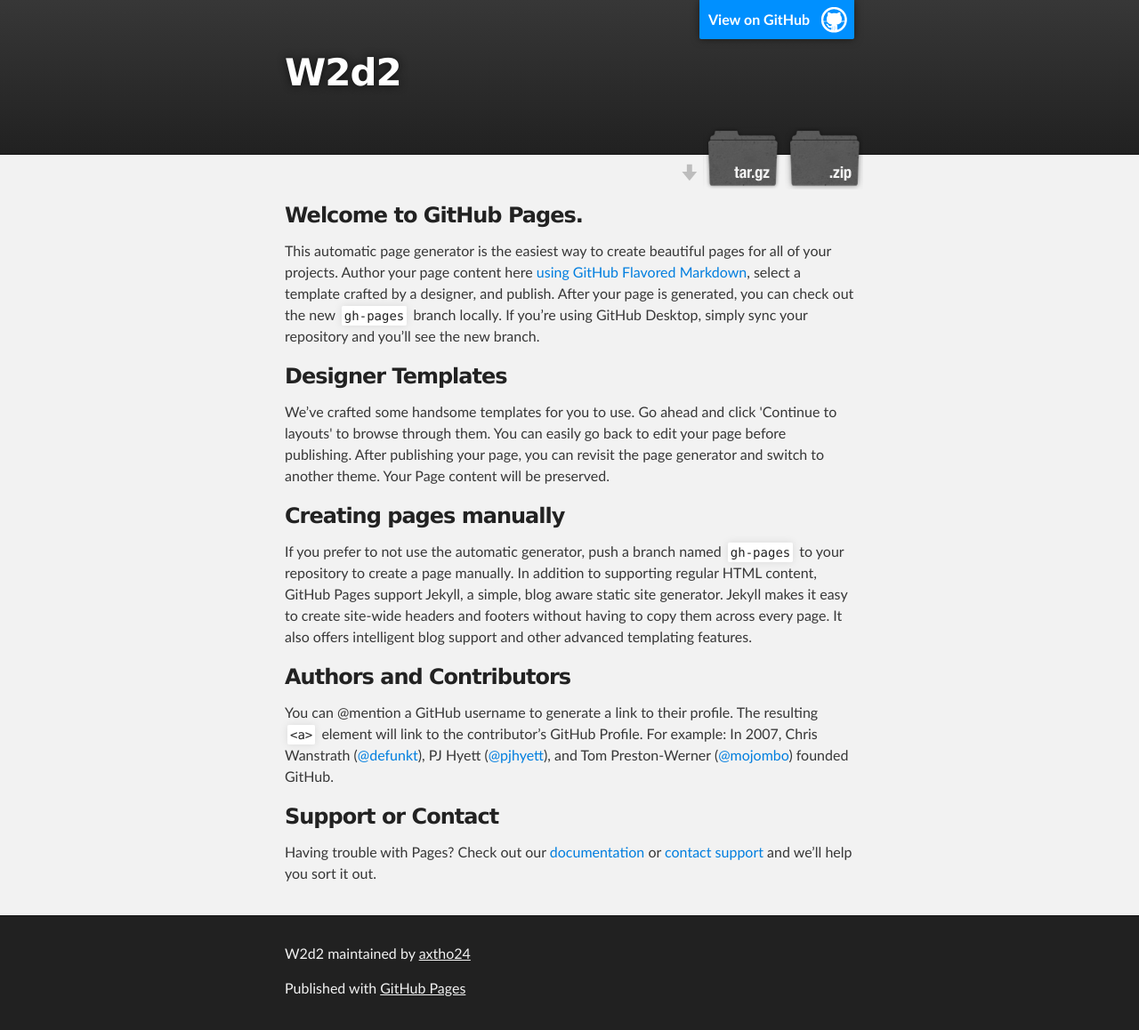
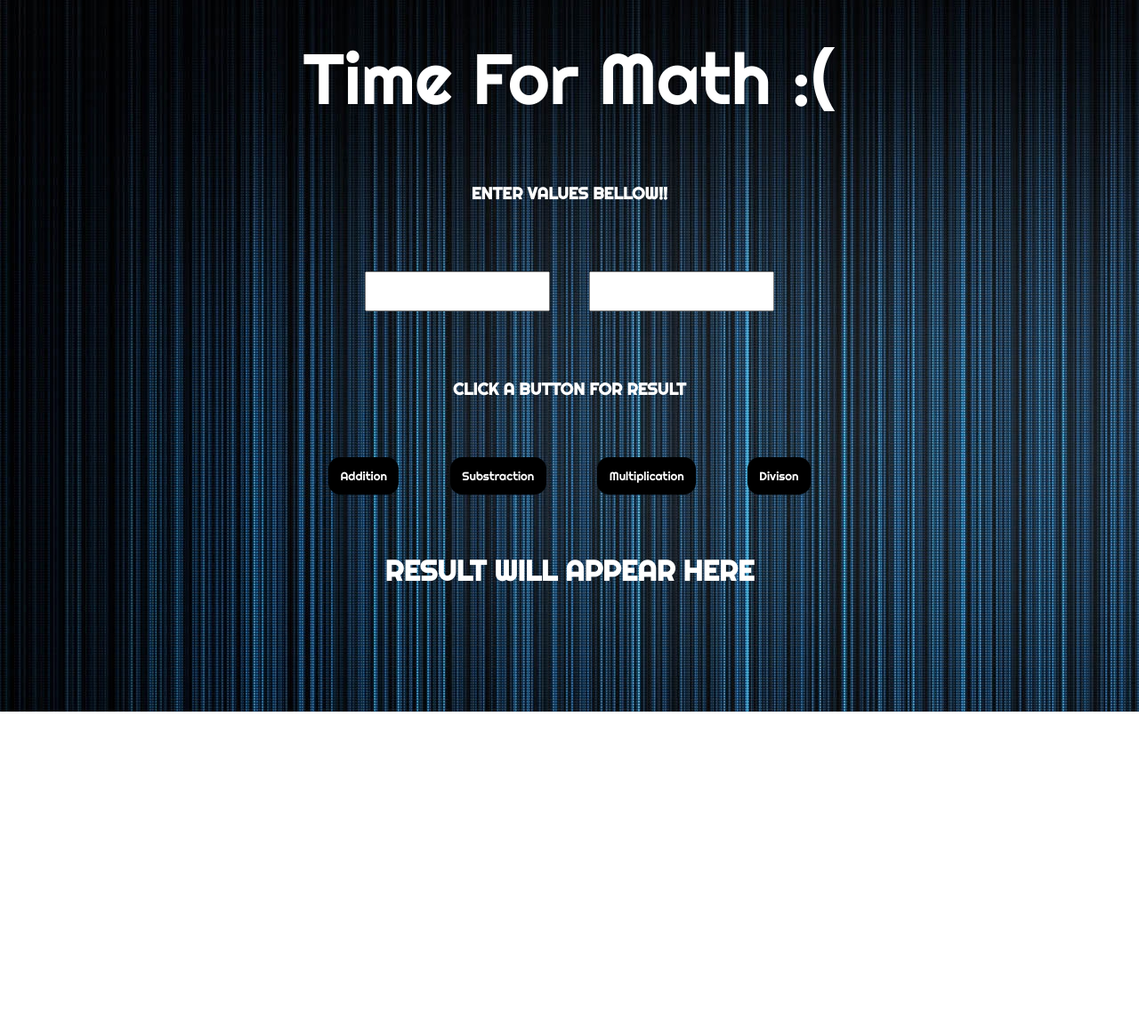
Before and after one commit to axtho24/Basic-JavaScript-Calculator, a plain HTML site: page index.html in a window 1280 px wide. Shown: the whole page at 89% size. After the commit the page ends 800 px from the top, so only its background shows below. Drawn offline with Linux system fonts and the light colour scheme.

Commit message:
Update index.html

```diff
--- a/index.html
+++ b/index.html
@@ -1,72 +1,37 @@
 <!DOCTYPE html>
 <html>
+  <head>
+    <meta charset="utf-8">
+    <link <link rel="stylesheet" href="style2.css">
+    <link href="https://fonts.googleapis.com/css?family=Righteous" rel="stylesheet">
+    <title>Math</title>
+  </head>
+  <body background="abstract-wallpaper-12.jpg">
+    <header>
+      <p class="title">Time For Math :(</p>
+    </header>
 
-  <head>
-    <meta charset='utf-8'>
-    <meta http-equiv="X-UA-Compatible" content="chrome=1">
-    <meta name="description" content="W2d2 : ">
+    <h3 class="subtitle">ENTER VALUES BELLOW!!</h3>
 
-    <link rel="stylesheet" type="text/css" media="screen" href="stylesheets/stylesheet.css">
-
-    <title>W2d2</title>
-  </head>
-
-  <body>
-
-    <!-- HEADER -->
-    <div id="header_wrap" class="outer">
-        <header class="inner">
-          <a id="forkme_banner" href="https://github.com/axtho24/w2d2">View on GitHub</a>
-
-          <h1 id="project_title">W2d2</h1>
-          <h2 id="project_tagline"></h2>
-
-            <section id="downloads">
-              <a class="zip_download_link" href="https://github.com/axtho24/w2d2/zipball/master">Download this project as a .zip file</a>
-              <a class="tar_download_link" href="https://github.com/axtho24/w2d2/tarball/master">Download this project as a tar.gz file</a>
-            </section>
-        </header>
+    <div class="values">
+    <input id="firstinput"/>
+    <input id="secondinput"/>
     </div>
 
-    <!-- MAIN CONTENT -->
-    <div id="main_content_wrap" class="outer">
-      <section id="main_content" class="inner">
-        <h3>
-<a id="welcome-to-github-pages" class="anchor" href="#welcome-to-github-pages" aria-hidden="true"><span aria-hidden="true" class="octicon octicon-link"></span></a>Welcome to GitHub Pages.</h3>
+    <h3 class="subtitle">CLICK A BUTTON FOR RESULT</h3>
 
-<p>This automatic page generator is the easiest way to create beautiful pages for all of your projects. Author your page content here <a href="https://guides.github.com/features/mastering-markdown/">using GitHub Flavored Markdown</a>, select a template crafted by a designer, and publish. After your page is generated, you can check out the new <code>gh-pages</code> branch locally. If you’re using GitHub Desktop, simply sync your repository and you’ll see the new branch.</p>
+    <section>
+    <button id="Addition">Addition</button>
 
-<h3>
-<a id="designer-templates" class="anchor" href="#designer-templates" aria-hidden="true"><span aria-hidden="true" class="octicon octicon-link"></span></a>Designer Templates</h3>
+    <button id="Substraction">Substraction</button>
 
-<p>We’ve crafted some handsome templates for you to use. Go ahead and click 'Continue to layouts' to browse through them. You can easily go back to edit your page before publishing. After publishing your page, you can revisit the page generator and switch to another theme. Your Page content will be preserved.</p>
+    <button id="Multiplication">Multiplication</button>
 
-<h3>
-<a id="creating-pages-manually" class="anchor" href="#creating-pages-manually" aria-hidden="true"><span aria-hidden="true" class="octicon octicon-link"></span></a>Creating pages manually</h3>
+    <button id="Division">Divison</button>
+    </section>
 
-<p>If you prefer to not use the automatic generator, push a branch named <code>gh-pages</code> to your repository to create a page manually. In addition to supporting regular HTML content, GitHub Pages support Jekyll, a simple, blog aware static site generator. Jekyll makes it easy to create site-wide headers and footers without having to copy them across every page. It also offers intelligent blog support and other advanced templating features.</p>
+    <h1 id="result"/>RESULT WILL APPEAR HERE</h1>
 
-<h3>
-<a id="authors-and-contributors" class="anchor" href="#authors-and-contributors" aria-hidden="true"><span aria-hidden="true" class="octicon octicon-link"></span></a>Authors and Contributors</h3>
-
-<p>You can @mention a GitHub username to generate a link to their profile. The resulting <code>&lt;a&gt;</code> element will link to the contributor’s GitHub Profile. For example: In 2007, Chris Wanstrath (<a href="https://github.com/defunkt" class="user-mention">@defunkt</a>), PJ Hyett (<a href="https://github.com/pjhyett" class="user-mention">@pjhyett</a>), and Tom Preston-Werner (<a href="https://github.com/mojombo" class="user-mention">@mojombo</a>) founded GitHub.</p>
-
-<h3>
-<a id="support-or-contact" class="anchor" href="#support-or-contact" aria-hidden="true"><span aria-hidden="true" class="octicon octicon-link"></span></a>Support or Contact</h3>
-
-<p>Having trouble with Pages? Check out our <a href="https://help.github.com/pages">documentation</a> or <a href="https://github.com/contact">contact support</a> and we’ll help you sort it out.</p>
-      </section>
-    </div>
-
-    <!-- FOOTER  -->
-    <div id="footer_wrap" class="outer">
-      <footer class="inner">
-        <p class="copyright">W2d2 maintained by <a href="https://github.com/axtho24">axtho24</a></p>
-        <p>Published with <a href="https://pages.github.com">GitHub Pages</a></p>
-      </footer>
-    </div>
-
-
-
+<script src="main.js"></script>
   </body>
 </html>
```
